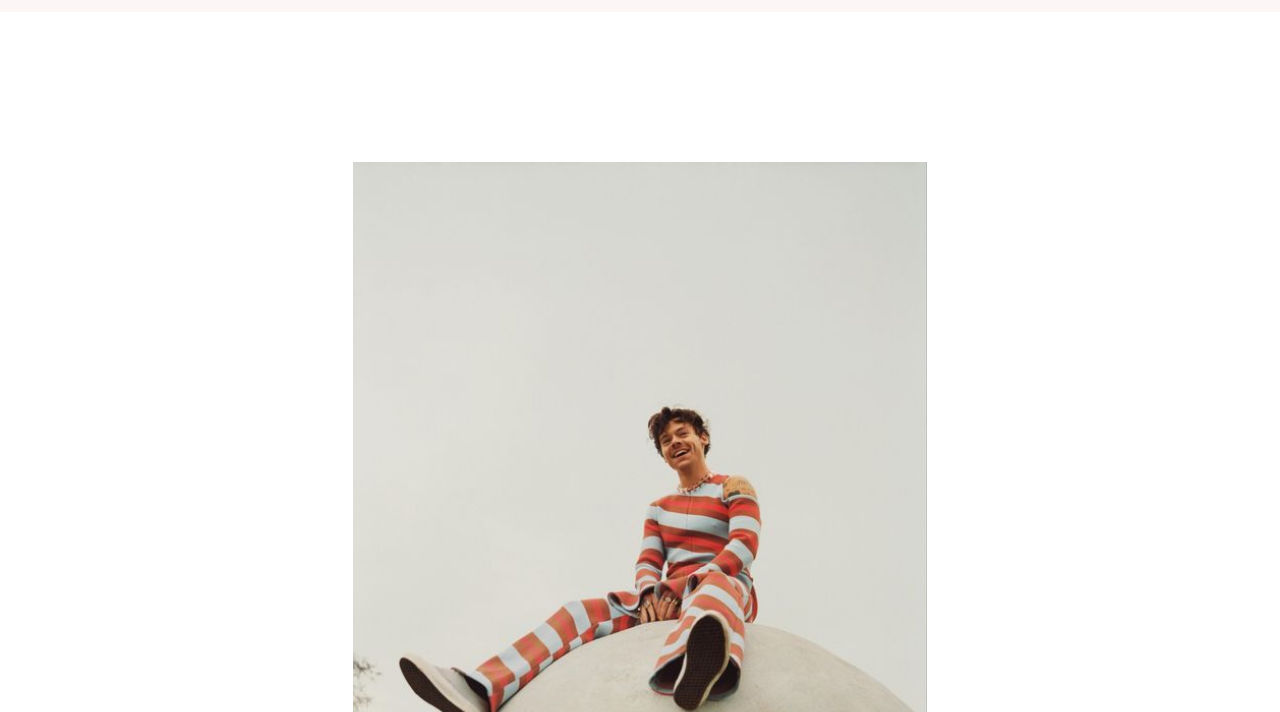
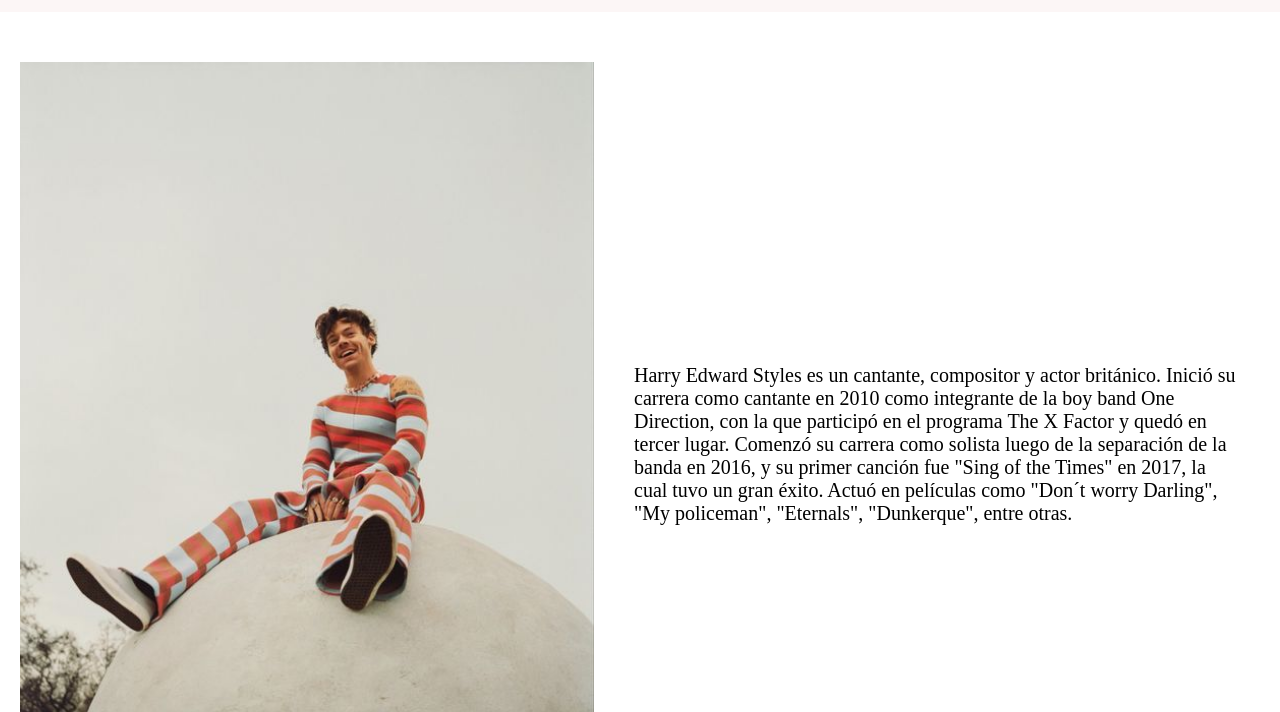
Before and after one commit to lolaferraro/pf-harry, a plain HTML site: page index.html in a window 1280 px wide. Shown: the part 88-800 px from the top of the page. Drawn offline with Linux system fonts and the light colour scheme.

Commit message:
ccs style

```diff
--- a/css/style.css
+++ b/css/style.css
@@ -80,24 +80,27 @@ margin-left: 20px;
 .portada .img-hs-portada {
     width: 574px;
     height: 760px;
-    margin-top: 150px;
-    padding: 0;
+    margin-top: 50px;
+    margin-bottom: 50px;
  }
 
 .section-1 {
     display: flex;
     flex-wrap: wrap;
-    justify-content: center;
+    justify-content: left;
     align-items: center;
+    margin-left: 20px;
+    flex-wrap: nowrap;
 }
 
 .section-1 .texto-1  {
     display: flex;
     justify-content: center;
+    align-items: center;
     border: solid 0 rgb(255, 255, 255);
-    display: inline-block;
-    font-size: 24px;
-    font-family: 'Times New Roman', Times, serif
+    font-size: 10px;
+    font-family: 'Times New Roman', Times, serif;
+    margin: 40px;
 }
 
 /*----pagina galeria----*/
@@ -131,6 +134,12 @@ margin-left: 20px;
 
 /*----Diseño responsive----*/
 
-@media (min-width: 320px) {
-    .texto-1 { font-size: 10px;}
+@media (min-width:420px) {
+    .section-1 .texto-1  { font-size: 20px; }
 }
+
+@media (max-width: 420px) {
+    .portada .img-hs-portada { width: 150px;
+     height: 200px ;
+    }
+}
```
